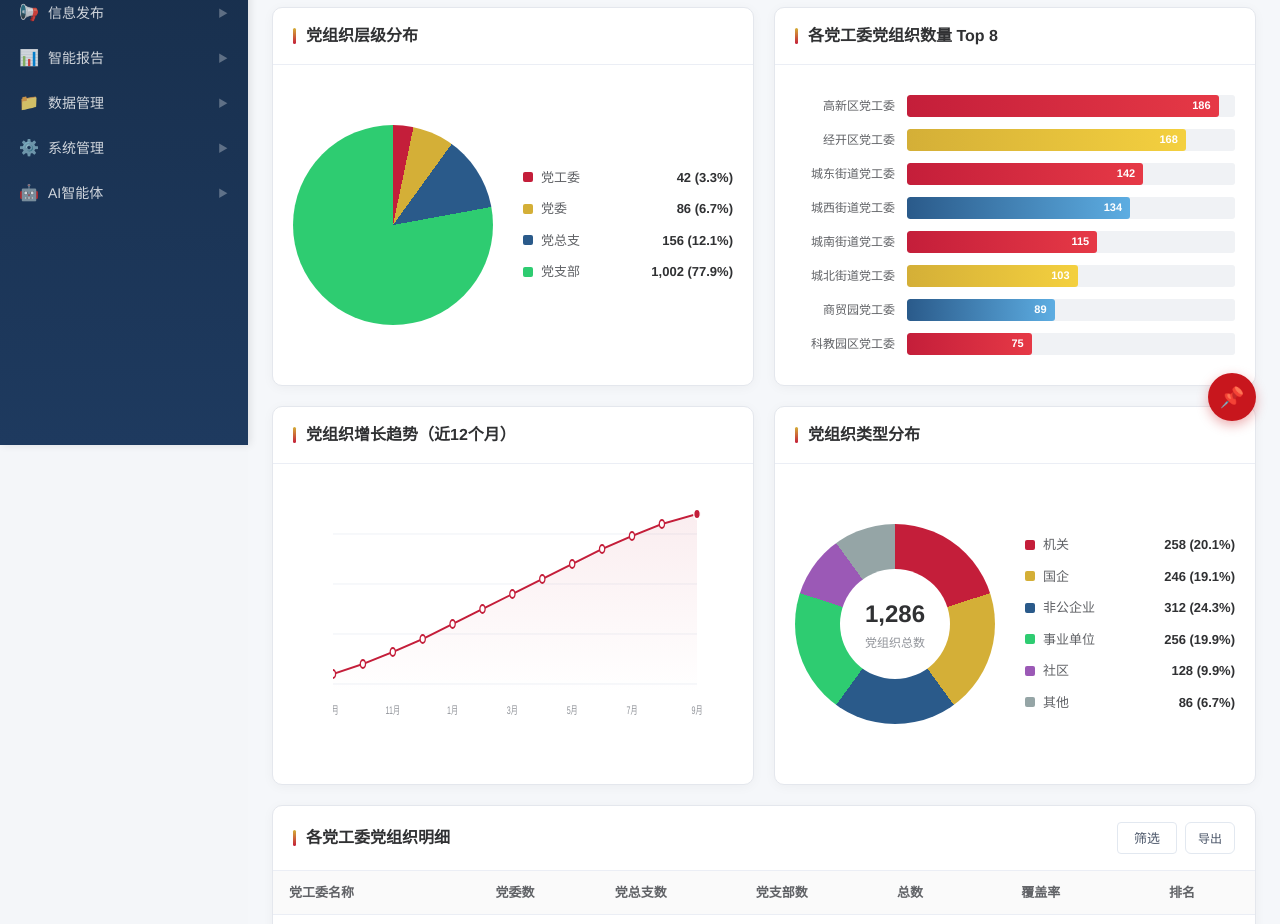
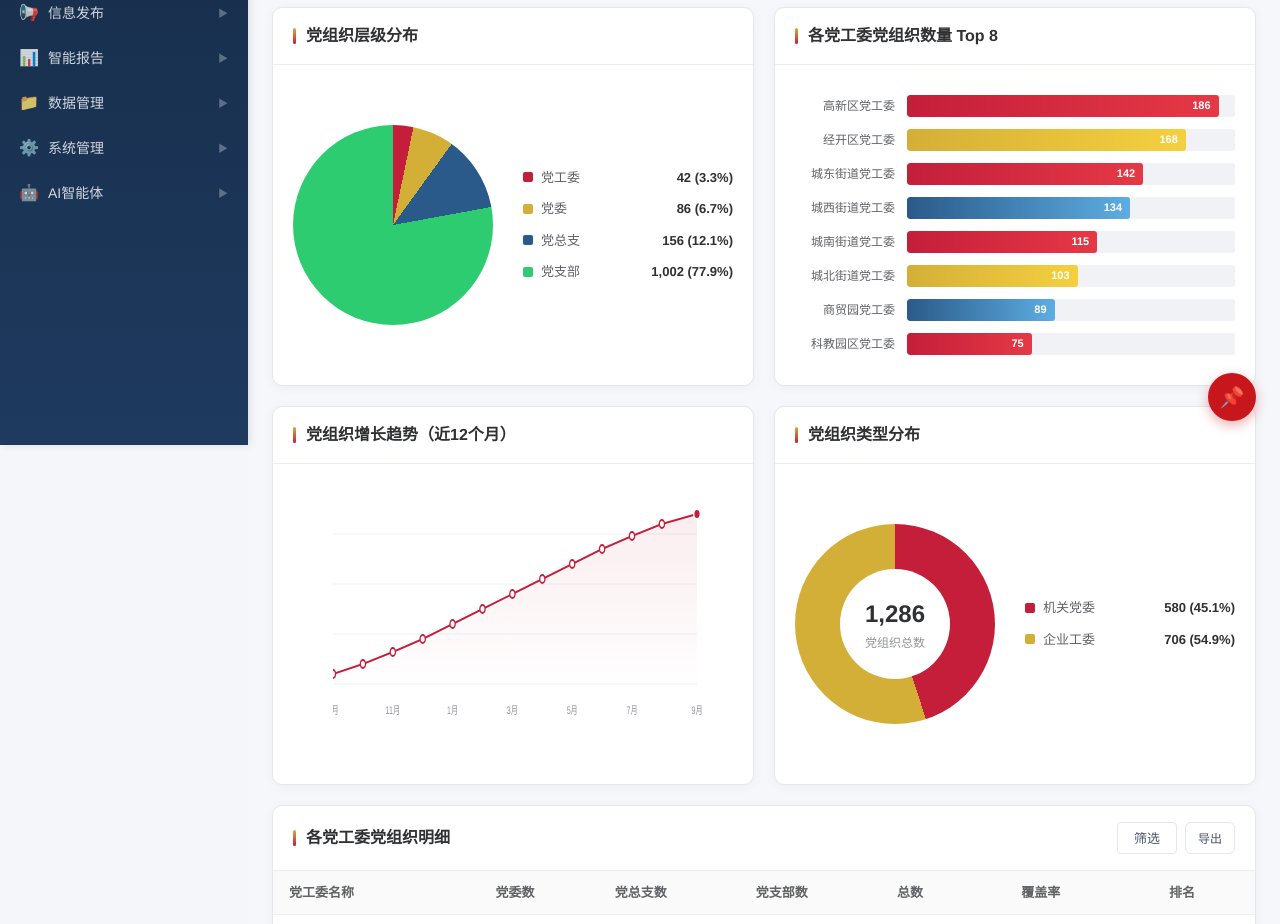
Before and after one commit to Lmt0827/party-building-platform, a website: page org_analysis.html in a window 1280 px wide. Shown: the part 355-1279 px from the top of the page. Drawn offline with Linux system fonts and the light colour scheme.

Commit message:
Update party building platform

```diff
--- a/org_analysis.html
+++ b/org_analysis.html
@@ -808,12 +808,8 @@
             <div class="card-body">
               <div class="pie-chart-wrapper">
                 <div class="pie-chart center-hole" style="background: conic-gradient(
-                  #c41e3a 0deg 72deg,
-                  #d4af37 72deg 144deg,
-                  #2a5a8a 144deg 216deg,
-                  #2ecc71 216deg 288deg,
-                  #9b59b6 288deg 324deg,
-                  #95a5a6 324deg 360deg
+                  #c41e3a 0deg 162deg,
+                  #d4af37 162deg 360deg
                 );">
                   <div class="pie-center-text">
                     <div class="num">1,286</div>
@@ -823,33 +819,13 @@
                 <div class="pie-legend">
                   <div class="legend-item">
                     <span class="legend-dot" style="background:#c41e3a"></span>
-                    机关
-                    <span class="legend-value">258 (20.1%)</span>
+                    机关党委
+                    <span class="legend-value">580 (45.1%)</span>
                   </div>
                   <div class="legend-item">
                     <span class="legend-dot" style="background:#d4af37"></span>
-                    国企
-                    <span class="legend-value">246 (19.1%)</span>
-                  </div>
-                  <div class="legend-item">
-                    <span class="legend-dot" style="background:#2a5a8a"></span>
-                    非公企业
-                    <span class="legend-value">312 (24.3%)</span>
-                  </div>
-                  <div class="legend-item">
-                    <span class="legend-dot" style="background:#2ecc71"></span>
-                    事业单位
-                    <span class="legend-value">256 (19.9%)</span>
-                  </div>
-                  <div class="legend-item">
-                    <span class="legend-dot" style="background:#9b59b6"></span>
-                    社区
-                    <span class="legend-value">128 (9.9%)</span>
-                  </div>
-                  <div class="legend-item">
-                    <span class="legend-dot" style="background:#95a5a6"></span>
-                    其他
-                    <span class="legend-value">86 (6.7%)</span>
+                    企业工委
+                    <span class="legend-value">706 (54.9%)</span>
                   </div>
                 </div>
               </div>
```
